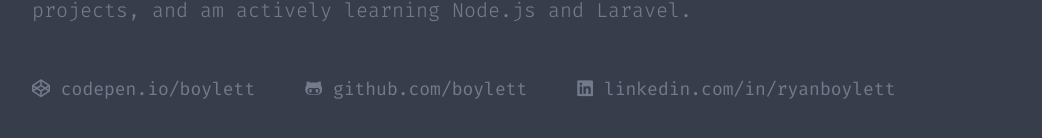
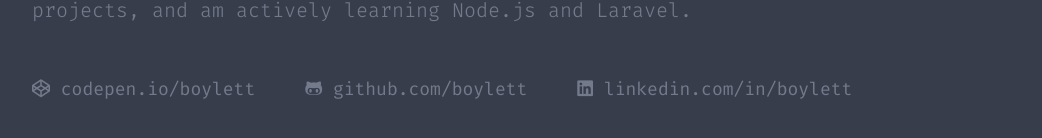
Before and after one commit to boylett/boylett.github.io, a React (Create React App) app: page / in a window 1280 px wide. Shown: the part 516-654 px from the top of the page, without its empty margins (88-1130 px from the left). Built offline with nearby package versions, Linux system fonts and the light colour scheme.

Commit message:
updated LinkedIn URL

```diff
--- a/src/App.js
+++ b/src/App.js
@@ -46,9 +46,9 @@
           text: 'github.com/boylett'
         },
         {
-          href: 'https://linkedin.com/in/ryanboylett',
+          href: 'https://linkedin.com/in/boylett',
           icon: 'fab fa-linkedin',
-          text: 'linkedin.com/in/ryanboylett'
+          text: 'linkedin.com/in/boylett'
         },
       ],
     },
```
Also changed, not shown: public/share-image.png.
